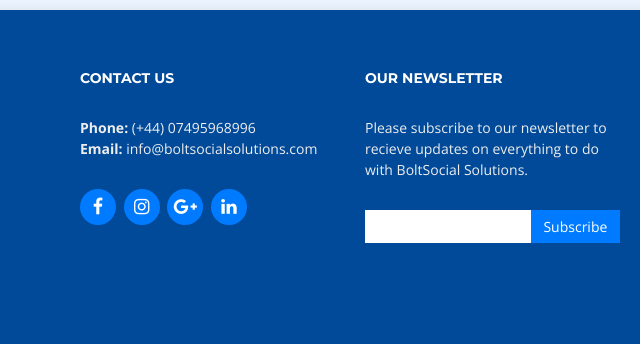
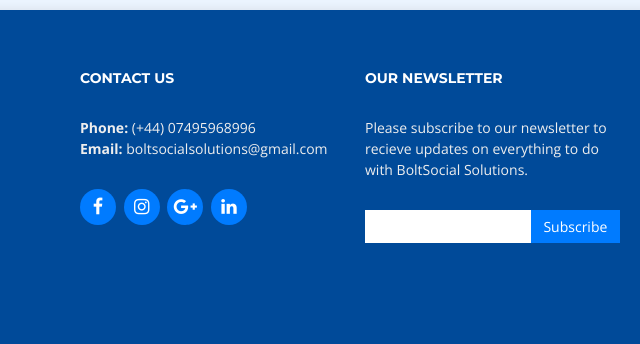
Before and after one commit to jbaker9/boltsocial-website, a plain HTML site: page index.html in a window 1280 px wide. Shown: the part 4714-5058 px from the top of the page, 575-1215 px from the left. Drawn offline with nearby package versions, Linux system fonts and the light colour scheme; files whose address does not match are found by name.

Commit message:
change email

```diff
--- a/index.html
+++ b/index.html
@@ -425,7 +425,7 @@
           <div class="col-lg-3 col-md-6 footer-contact">
             <h4>Contact Us</h4>
               <strong>Phone:</strong> (+44) 07495968996<br>
-              <strong>Email:</strong> info@boltsocialsolutions.com<br>
+              <strong>Email:</strong> boltsocialsolutions@gmail.com<br>
             </p>
 
             <div class="social-links">
```
